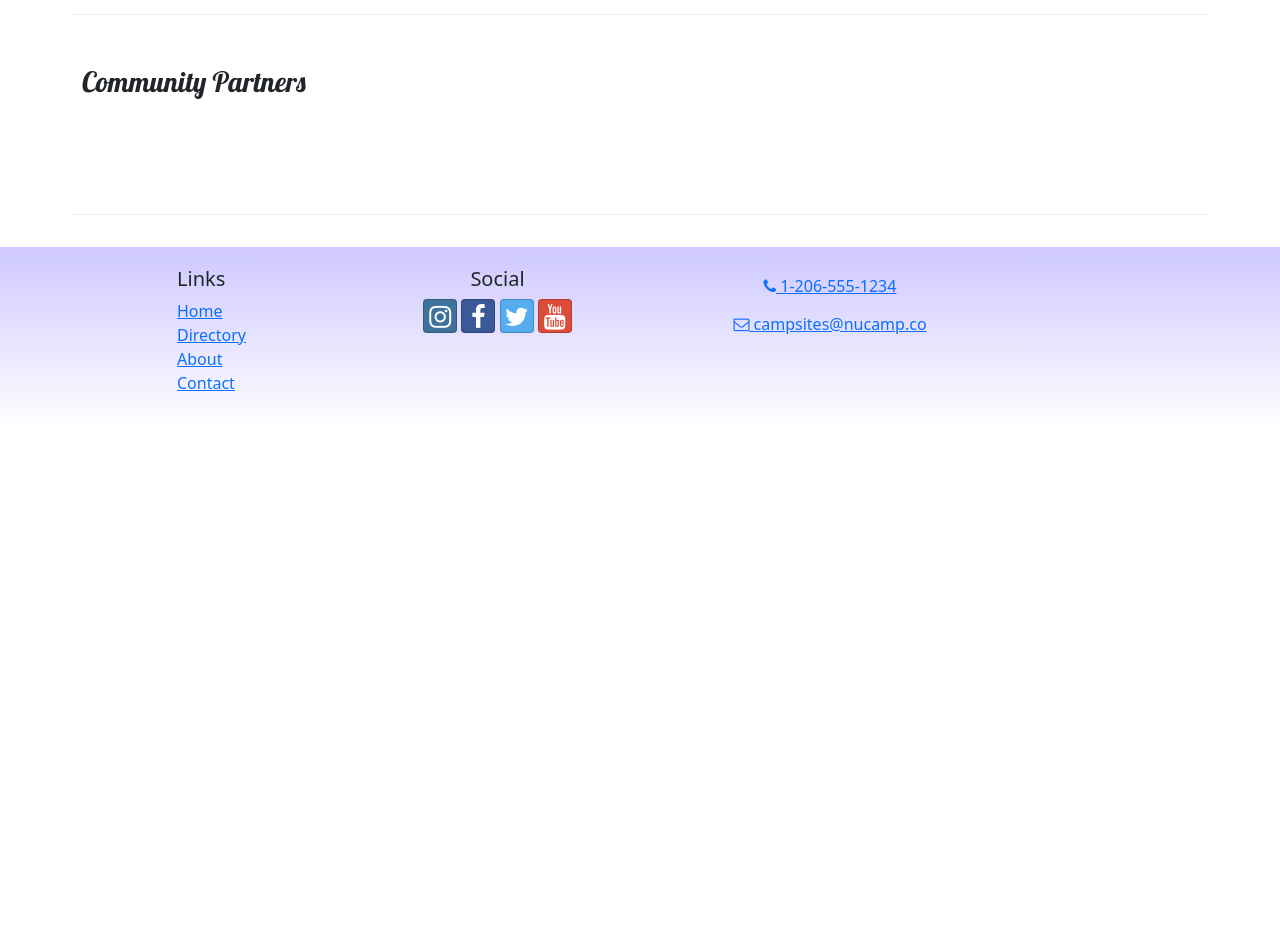
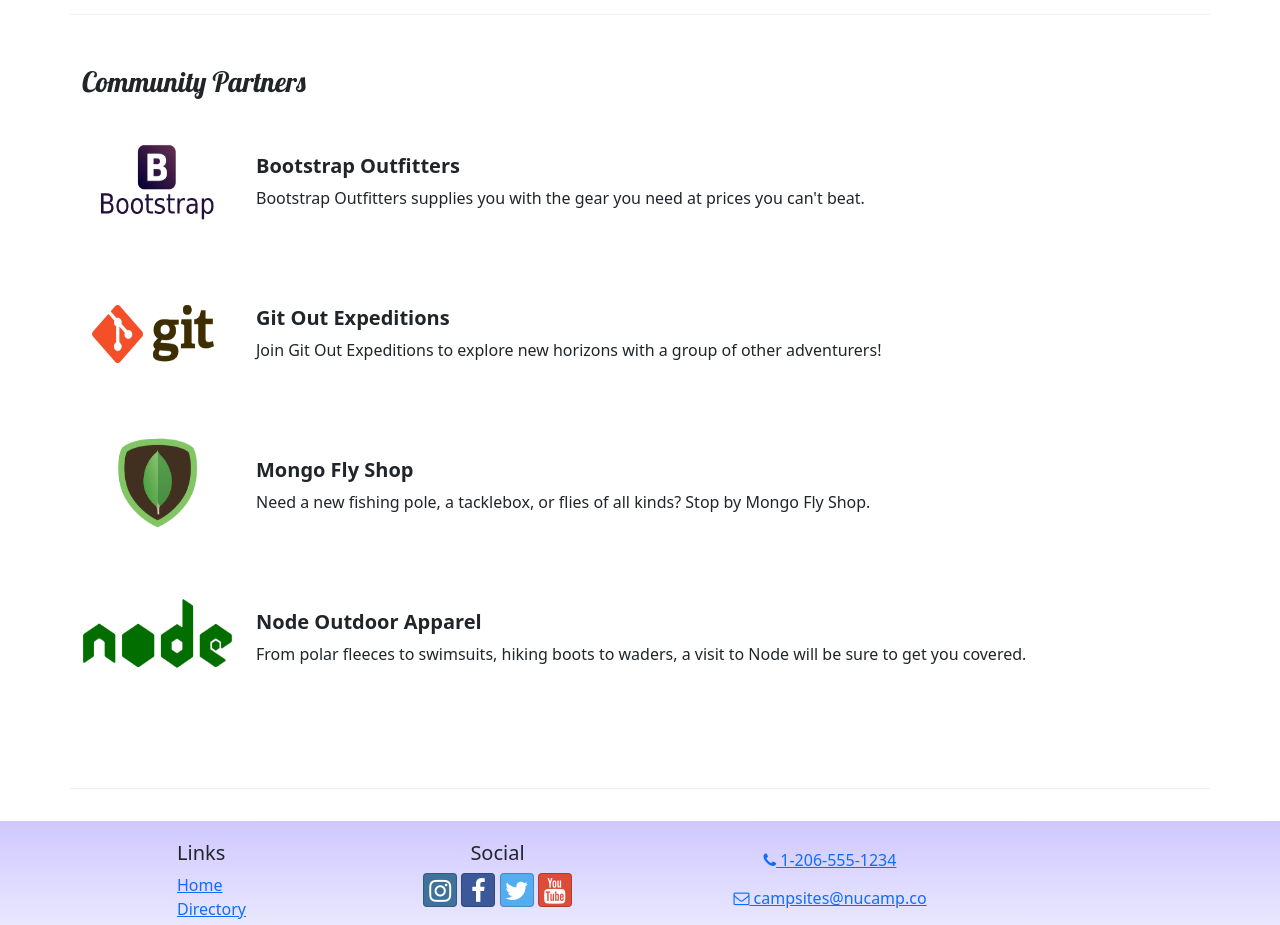
Before and after one commit to jamesperrin/nucampsite-react, a React (Create React App) app: page /about in a window 1280 px wide. Shown: the part 720-1645 px from the top of the page. Before the commit the page ends 1151 px from the top, so only its background shows below. Built offline with nearby package versions, Linux system fonts and the light colour scheme.

Commit message:
Complete Week 2 Workshop Task 4

```diff
--- /dev/null
+++ b/src/features/partners/Partner.js
@@ -0,0 +1,18 @@
+const Partner = ({ partner }) => {
+  if (partner) {
+    const { image, name, description } = partner;
+    return (
+      <>
+        <img src={image} alt={name} style={{ width: '150px' }} />
+        <div className='m-4'>
+          <h5 className='fw-bold'>{name}</h5>
+          {description}
+        </div>
+      </>
+    );
+  }
+
+  return null;
+};
+
+export default Partner;
--- /dev/null
+++ b/src/features/partners/PartnersList.js
@@ -0,0 +1,21 @@
+import { Col } from 'reactstrap';
+import Partner from './Partner';
+import { selectAllParteners } from '../partners/partnersSlice';
+
+const PartnersList = () => {
+  const partners = selectAllParteners();
+
+  return (
+    <Col className='mt-4'>
+      {partners.map((partner) => {
+        return (
+          <div className='d-flex mb-5' key={partner.id}>
+            <Partner partner={partner} />
+          </div>
+        );
+      })}
+    </Col>
+  );
+};
+
+export default PartnersList;
--- a/src/pages/AboutPage.js
+++ b/src/pages/AboutPage.js
@@ -1,5 +1,6 @@
 import { Col, Row, Container, Card, CardBody, CardHeader } from 'reactstrap';
 import SubHeader from '../components/SubHeader';
+import PartnersList from '../features/partners/PartnersList';
 
 const AboutPage = () => {
   return (
@@ -59,6 +60,7 @@ const AboutPage = () => {
         <Col xs='12'>
           <h3>Community Partners</h3>
         </Col>
+        <PartnersList />
       </Row>
     </Container>
   );
```
